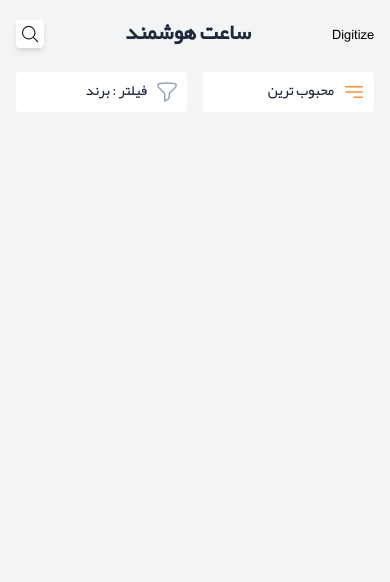
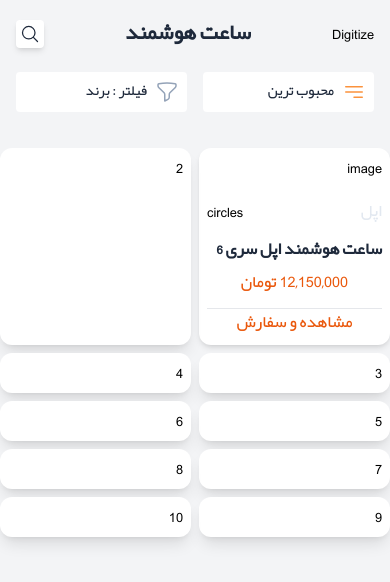
Before and after one commit to mhdix/digitize-tailwind, a website: page public/index.html in a window 390 px wide. Drawn offline with Linux system fonts and the light colour scheme.

Commit message:
create product section in mobile screen

```diff
--- a/public/index.html
+++ b/public/index.html
@@ -8,7 +8,7 @@
 </head>
 <body class="bg-gray-100 " dir="rtl">
     <!-- app bar -->
-    <div class="flex items-center justify-between mt-5 px-4 mb-6">
+    <div class="flex md:hidden items-center justify-between mt-5 px-4 mb-6">
         <div class="">Digitize</div>
         <div class="text-lg font-bold text-slate-800">
             ساعت هوشمند
@@ -22,7 +22,7 @@
     </div>
 
     <!-- filter & sort mobile section -->
-    <div class="flex items-center justify-between px-4 gap-x-4">
+    <div class="flex md:hidden items-center justify-between px-4 gap-x-4 mb-9">
         <div class="bg-white rounded p-2 flex items-center justify-start w-1/2">
             <div>
                 <svg xmlns="http://www.w3.org/2000/svg" fill="none" viewBox="0 0 24 24" stroke-width="1.5" stroke="currentColor" class="size-6 text-orange-400">
@@ -40,5 +40,31 @@
             <span class="text-xs text-slate-800 mr-2">فیلتر : برند</span>
         </div>
     </div>
+
+    <!-- product section -->
+    <div class="grid gap-2 grid-cols-2 md:grid-cols-3 lg:grid-cols-4">
+        <div class="bg-white rounded-xl p-2 shadow-md">
+            <div class="mb-5">image</div>
+            <!-- product description -->
+            <div class="flex items-center justify-between mb-4">
+                <span class="text-slate-200 text-sm">اپل</span>
+                <div>circles</div>
+            </div>
+            <!-- product title -->
+            <div class="text-slate-800 font-bold mb-2 text-sm">ساعت هوشمند اپل سری&nbsp;6</div>
+            <div class="text-orange-600 text-center text-sm mb-3"><span class="text-lg">12,150,000</span> تومان</div>
+            <hr >
+            <button class="text-sm w-full text-orange-600 py-1">مشاهده و سفارش</button>
+        </div>
+        <div class="bg-white rounded-xl p-2 shadow-lg">2</div>
+        <div class="bg-white rounded-xl p-2 shadow-lg">3</div>
+        <div class="bg-white rounded-xl p-2 shadow-lg">4</div>
+        <div class="bg-white rounded-xl p-2 shadow-lg">5</div>
+        <div class="bg-white rounded-xl p-2 shadow-lg">6</div>
+        <div class="bg-white rounded-xl p-2 shadow-lg">7</div>
+        <div class="bg-white rounded-xl p-2 shadow-lg">8</div>
+        <div class="bg-white rounded-xl p-2 shadow-lg">9</div>
+        <div class="bg-white rounded-xl p-2 shadow-lg">10</div>
+    </div>
 </body>
 </html>
```
Also changed, not shown: public/build/tailwind.css.
